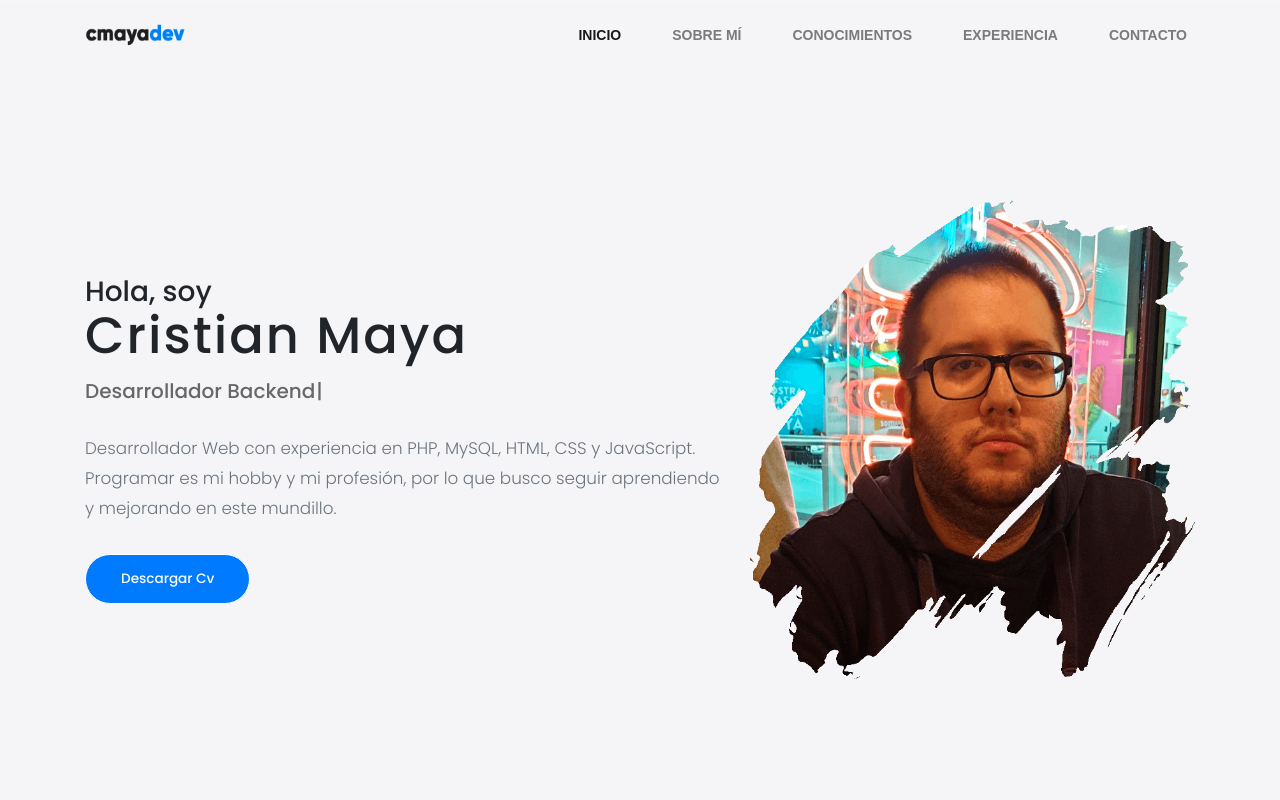
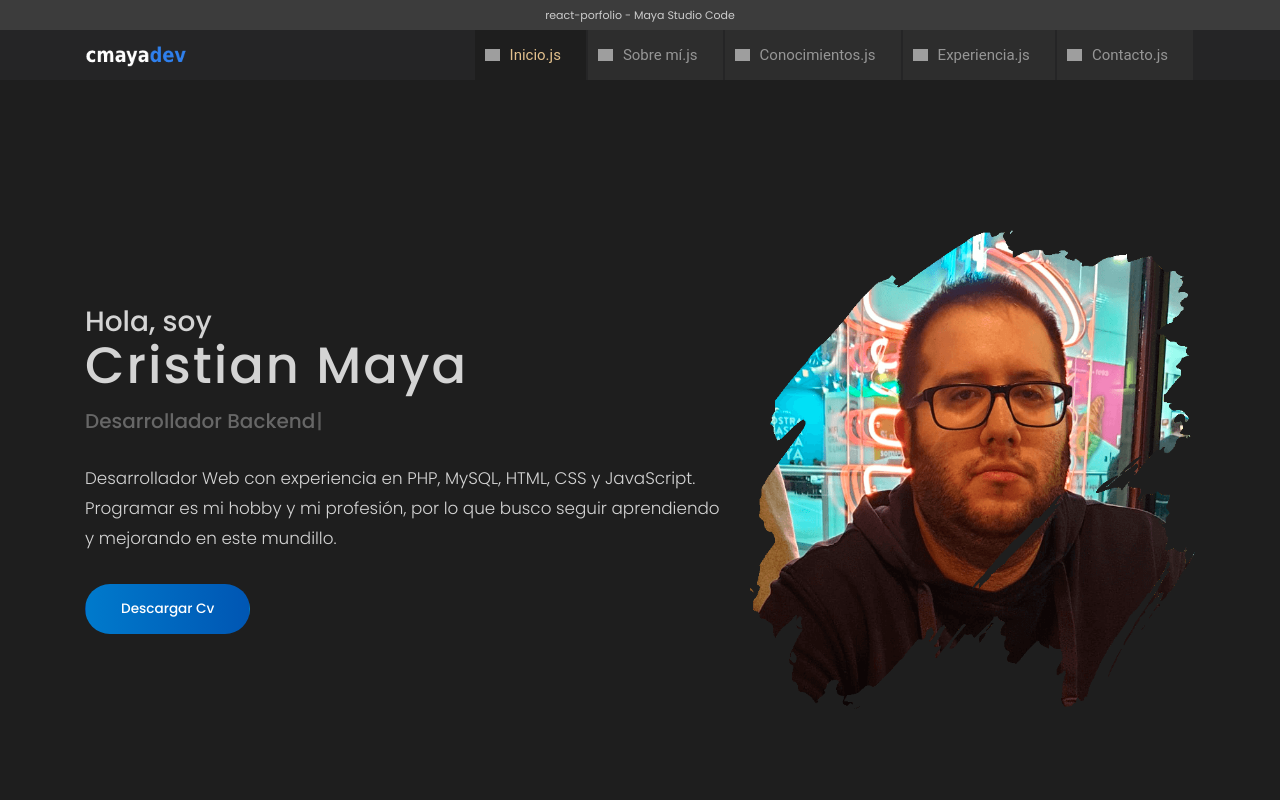
Before and after one commit to cmayadev/react-portfolio, a React (Create React App) app: page / in a window 1280 px wide. Shown: the top 800 px of the page. Built offline with nearby package versions, Linux system fonts and the light colour scheme; grey boxes are pictures that could not be loaded.

Commit message:
visual code style

```diff
--- a/src/App.css
+++ b/src/App.css
@@ -14,7 +14,7 @@
 }
 
 body {
-    background-color: var(--white);
+    background-color: #252526 !important;
     font-family: "Poppins", sans-serif !important;
     position: relative;
     font-size: 14px !important;
@@ -85,7 +85,7 @@ p {
 }
 
 .section.alt {
-    background-color: #f5f5f8;
+    background-color: #1E1E1E;
 }
 
 .section-title {
@@ -93,7 +93,7 @@ p {
 }
 
 .section-title p {
-    color: #545454;
+    color: #D4D4D4;
     font-size: 16px;
     font-weight: 400;
 }
@@ -101,7 +101,7 @@ p {
 .section-title h2 {
     font-size: 42px;
     font-weight: 600;
-    color: #212529;
+    color: #FFF;
     margin-bottom: 5px;
 }
 
@@ -126,26 +126,23 @@ p {
 
 .btn-default.primary-btn:hover {
     background-color: var(--white);
-    border: 1px solid var(--primary);
-    color: var(--primary) !important;
+    border: 1px solid var(--white);
 }
 
 .btn-default.primary-btn {
-    border: 1px solid white;
-    background-color: var(--primary);
+    background: linear-gradient(to left, #0056b3, #007acc);
 }
 
 #progressBarContainer {
     position: fixed;
     z-index: 10;
-    background: rgba(255,255,255,0.05);
     width: 100%;
-    top: 0;
+    top: 42px;
     left: 0;
 }
 
 #progressBar {
-    background: linear-gradient(to left, #0056b3, #007bff);
+    background: linear-gradient(to left, #0056b3, #007acc);
     transform-origin: top left;
     transform: scale(0,0);
     opacity: 0;
@@ -168,8 +165,9 @@ p {
     width: 40px;
     width: var(--cd-back-to-top-size);
     box-shadow: 0 0 10px rgb(0 0 0 / 5%);
-    background: url(./top-arrow.svg) no-repeat center 50%;
-    background-color: var(--primary-800);
+    background: url(./top-arrow.svg), linear-gradient(to left, #0056b3, #007acc);
+    background-repeat: no-repeat;
+    background-position: center;
     z-index: 9;
     transition: all .3s,visibility .3s,background-color .3s;
 }
--- a/src/App.js
+++ b/src/App.js
@@ -7,6 +7,7 @@ import Skills from './components/Skills';
 import Experience from './components/Experience';
 import Contact from './components/Contact';
 import Footer from './components/Footer';
+import Terminal from './components/Terminal';
 
 
 function App() {
@@ -18,6 +19,7 @@ function App() {
       <Skills />
       <Experience />
       <Contact />
+      <Terminal />
       <Footer />
     </div>
   );
--- a/src/components/Contact.css
+++ b/src/components/Contact.css
@@ -1,5 +1,5 @@
 #contact {
-    padding-bottom: 150px;
+    padding-bottom: 200px;
 }
 
 #contact span {
--- a/src/components/Footer.css
+++ b/src/components/Footer.css
@@ -1,5 +1,5 @@
 .footer-area {
-    background: #007bff;
+    background: linear-gradient(to left, #0056b3, #007acc);
     padding: 20px 0;
 }
 
--- a/src/components/Footer.js
+++ b/src/components/Footer.js
@@ -47,7 +47,7 @@ const Footer = () => {
                             </ul>
                         </div>
                         <div className="col-sm-8 text-right">
-                            <h6>Programado por Cristian Maya con ReactJS</h6>
+                            <h6>Portfolio de Cristian Maya</h6>
                             <p>© {getYear()} cmayadev</p>
                         </div>
                     </div>
--- a/src/components/Header.css
+++ b/src/components/Header.css
@@ -5,15 +5,29 @@
     background: transparent;
 }
 
+.appName {
+    background-color: #3c3c3c;
+    color: #CCCCCC;
+    font-size: 11px;
+    height: 30px;
+    line-height: 30px;
+    text-align: center;
+}
+
+.navbar {
+    top: 30px;
+}
+
 .navbar.white {
-    background: #fff !important;
+    background: #252526 !important;
     box-shadow: 0 2px 35px 0 rgb(0 0 0 / 10%);
+    top: 0;
 }
 
 .navbar-custom {
     z-index: 999;
-    padding: 20px 0px;
-    background-color: transparent;
+    padding: 0;
+    background-color: #252526;
     border: 0;
     -webkit-transition: all .5s ease;
     transition: all .5s ease;
@@ -32,13 +46,17 @@
 }
 
 .nav-link {
-    font: 600 14px/30px "Montserrat", sans-serif;
+    font: 400 15px/30px "Roboto", sans-serif;
     color: #fff;
-    text-transform: uppercase;
     position: relative;
-    padding: 0px;
+    padding: 6px;
     cursor: pointer;
     transition: all 0.2s linear;
+}
+
+.nav-link img {
+    margin-top: -2px;
+    margin-right: 10px;
 }
 
 .navbar-custom .nav-social {
@@ -46,7 +64,26 @@
 }
 
 .navbar .navbar-nav .nav-item {
-    margin-left: 35px;
+    background-color: #2D2D2D;
+    margin-right: 2px;
+}
+
+.navbar .navbar-nav .nav-item a {
+    color: #969696;
+    padding: 10px 25px 10px 10px;
+}
+
+.navbar .navbar-nav .nav-item a.active {
+    background-color: #1E1E1E;
+    color: #E2C08D;
+}
+
+.navbar .navbar-nav .nav-item:hover {
+    background-color: #1E1E1E;
+}
+
+.navbar .navbar-nav .nav-item:hover a {
+    color: #E2C08D;
 }
 
 .navbar-custom .navigation .nav-item .nav-link {
--- a/src/components/Header.js
+++ b/src/components/Header.js
@@ -38,6 +38,10 @@ const Header = () => {
 
     return (
 
+        <div>
+
+            <div className="appName">react-porfolio - Maya Studio Code</div>
+
             <nav className={navbar || menu ? 'navbar navbar-expand-lg fixed-top navbar-custom navbar-light sticky white' : 'navbar navbar-expand-lg fixed-top navbar-custom navbar-light sticky'}>
 
                 <div id="progressBarContainer">
@@ -70,10 +74,11 @@ const Header = () => {
                                     className="nav-link"
                                     spy={true}
                                     smooth={true}
-                                offset={-70}
+                                    offset={-90}
                                     duration={500}
                                     >
-                                Inicio
+                                        <img width="15px" src="https://upload.wikimedia.org/wikipedia/commons/thumb/9/99/Unofficial_JavaScript_logo_2.svg/480px-Unofficial_JavaScript_logo_2.svg.png" />
+                                    Inicio.js
                                 </Link>
                             </li>
                             <li className="nav-item">
@@ -87,7 +92,8 @@ const Header = () => {
                                     offset={-70}
                                     duration={500}
                                     >
-                                Sobre mí
+                                        <img width="15px" src="https://upload.wikimedia.org/wikipedia/commons/thumb/9/99/Unofficial_JavaScript_logo_2.svg/480px-Unofficial_JavaScript_logo_2.svg.png" />
+                                    Sobre mí.js
                                 </Link>
                             </li>
                             <li className="nav-item">
@@ -101,7 +107,8 @@ const Header = () => {
                                     offset={-70}
                                     duration={500}
                                     >
-                                Conocimientos
+                                        <img width="15px" src="https://upload.wikimedia.org/wikipedia/commons/thumb/9/99/Unofficial_JavaScript_logo_2.svg/480px-Unofficial_JavaScript_logo_2.svg.png" />
+                                    Conocimientos.js
                                 </Link>
                             </li>
                             <li className="nav-item">
@@ -115,7 +122,8 @@ const Header = () => {
                                     offset={-70}
                                     duration={500}
                                     >
-                                Experiencia
+                                        <img width="15px" src="https://upload.wikimedia.org/wikipedia/commons/thumb/9/99/Unofficial_JavaScript_logo_2.svg/480px-Unofficial_JavaScript_logo_2.svg.png" />
+                                    Experiencia.js
                                 </Link>
                             </li>
                             <li className="nav-item">
@@ -129,7 +137,8 @@ const Header = () => {
                                     offset={-70}
                                     duration={500}
                                     >
-                                Contacto
+                                        <img width="15px" src="https://upload.wikimedia.org/wikipedia/commons/thumb/9/99/Unofficial_JavaScript_logo_2.svg/480px-Unofficial_JavaScript_logo_2.svg.png" />
+                                    Contacto.js
                                 </Link>
                             </li>
                         </ul>
@@ -137,6 +146,8 @@ const Header = () => {
                 </div>
             </nav>
 
+        </div>
+
     );
 }
 
--- a/src/components/Resume.css
+++ b/src/components/Resume.css
@@ -1,11 +1,16 @@
 .resume {
-    background: #f5f5f8;
+    background: #1E1E1E;
     font-weight: 500;
     line-height: normal;
     padding: 200px 0;
 }
 
+.resume h3 {
+    color: #D4D4D4;
+}
+
 .resume h1 {
+    color: #D4D4D4;
     font-size: calc(22px + (70 - 22) * ((100vw - 300px) / (1920 - 300)));
     margin-top: -20px;
     margin-bottom: 5px;
@@ -20,6 +25,7 @@
 }
 
 .resume .font-large {
+    color: #D4D4D4;
     font-size: 120%;
 }
 
--- a/src/components/Skills.css
+++ b/src/components/Skills.css
@@ -11,7 +11,8 @@
 .skill-bars .bar .info{
   margin-bottom: 5px;
 }
-.skill-bars .bar .info span{
+.skill-bars .bar .info span {
+  color: #D4D4D4;
   font-weight: 500;
   font-size: 17px;
   opacity: 0;
@@ -30,8 +31,6 @@
   transform: scaleX(0);
   transform-origin: left;
   border-radius: 10px;
-  box-shadow: inset 0 1px 1px rgba(0,0,0,0.05),
-              0 1px rgba(255,255,255,0.8);
   animation: animate 1s cubic-bezier(1,0,0.5,1) forwards;
 }
 @keyframes animate {
@@ -45,7 +44,7 @@
   border-radius: 10px;
   transform: scaleX(0);
   transform-origin: left;
-  background: #007bff;
+  background: linear-gradient(to left, #0056b3, #007acc);
   animation: animate 1s 1s cubic-bezier(1,0,0.5,1) forwards;
 }
 .bar .progress-line.html span{
--- /dev/null
+++ b/src/components/Terminal.css
@@ -0,0 +1,30 @@
+.terminal-tabs {
+    position: absolute;
+    top: 25px;
+}
+
+.terminal-tabs span {
+    color: #979797;
+    font-size: 12px;
+    margin-right: 30px;
+}
+
+.terminal-tabs span:first-child {
+    color: #E7E7E7;
+    border-bottom: 1px solid #E7E7E7;
+    padding-bottom: 8px;
+}
+
+.terminal-content {
+    margin-top: -40px;
+}
+
+.terminal-content div {
+    margin-bottom: 25px;
+}
+
+.terminal-content span, p {
+    display: block;
+    color: #E7E7E7;
+    font-size: 13px;
+}
--- /dev/null
+++ b/src/components/Terminal.js
@@ -0,0 +1,30 @@
+import React from 'react';
+import './Terminal.css'
+
+const getYear = () => {
+    return new Date().getFullYear();
+}
+
+const Terminal = () => {
+    return (
+        <section className="section">
+            <div className="container">
+                <div className="terminal-tabs">
+                    <span className="">TERMINAL</span>
+                    <span className="">OUTPUT</span>
+                    <span className="">DEBUG CONSOLE</span>
+                </div>
+                <div className="terminal-content">
+                    <div>
+                        <span>Cmaya Portfolio</span>
+                        <span>Copyright © {getYear()} Cristian Maya. Programado con ReactJS.</span>
+                    </div>
+                    <p>Diseño inspirado en Visual Studio Code.</p>
+                    <p>PS C:\react-portfolio></p>
+                </div>
+            </div>
+        </section>
+    );
+}
+
+export default Terminal;
```
Also changed, not shown: public/cmayadev.png, public/cmayadev_b.png (added). Lines whose indentation alone changed are shown as unchanged.
